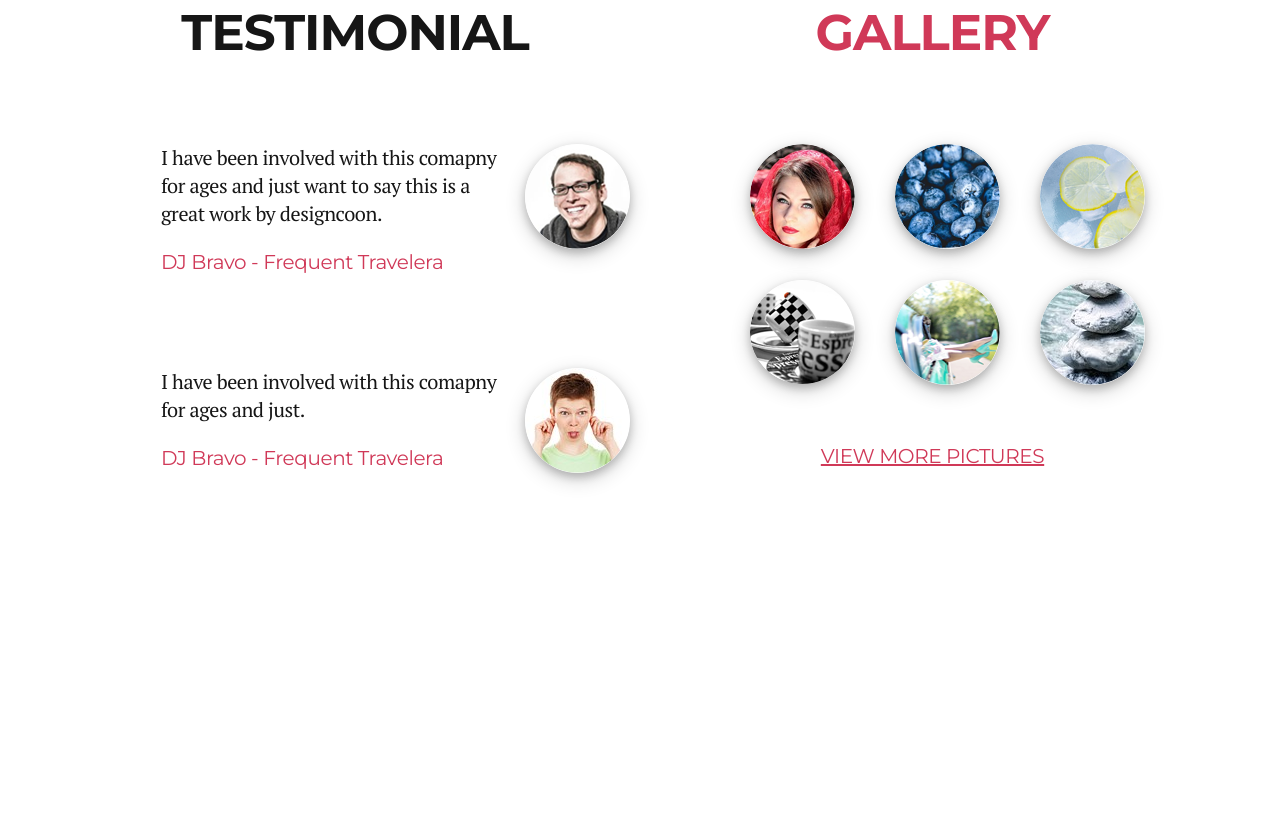
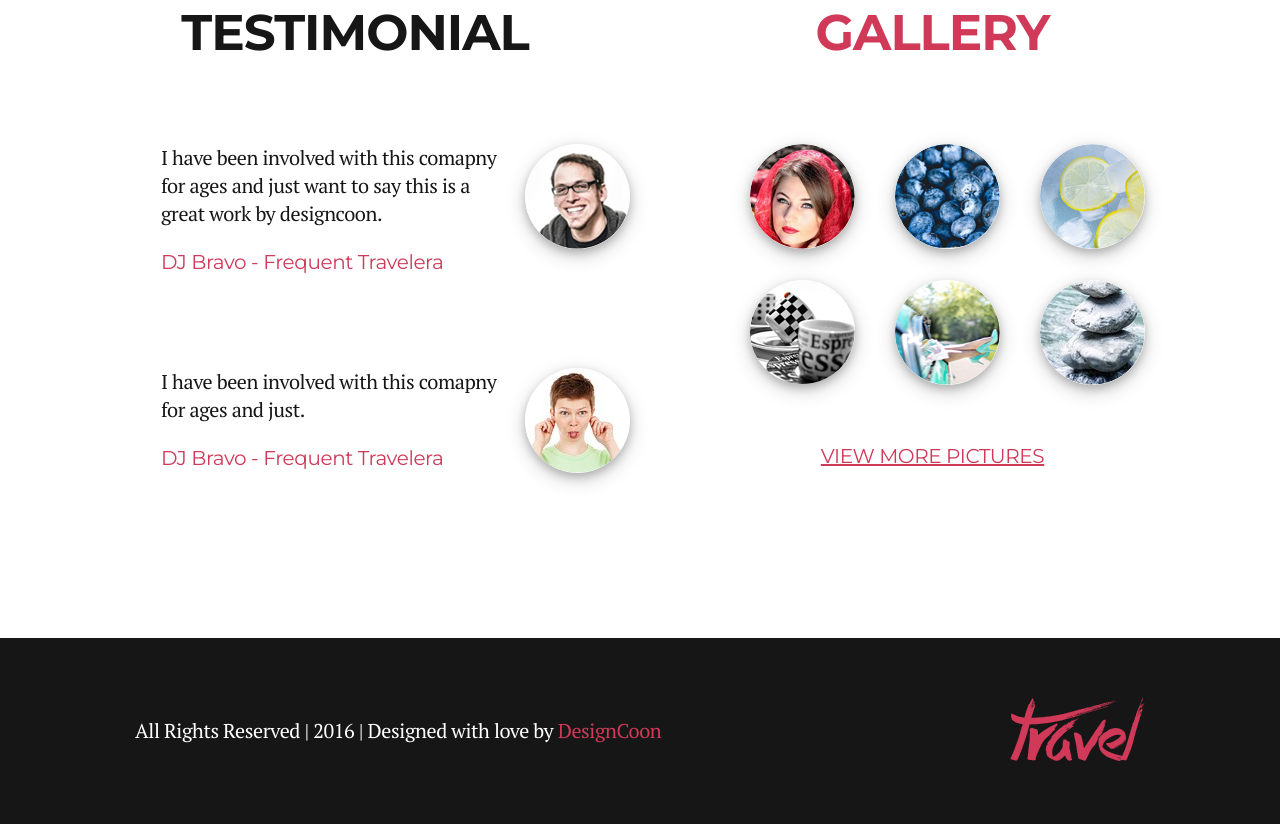
Before and after one commit to vladdpotapov/hillel-hometask-12-travel, a plain HTML site: page index.html in a window 1280 px wide. Shown: the part 2091-2915 px from the top of the page. Before the commit the page ends 2729 px from the top, so only its background shows below. Drawn offline with Linux system fonts and the light colour scheme.

Commit message:
Footer - done

```diff
--- a/index.html
+++ b/index.html
@@ -215,7 +215,7 @@
                                     DJ Bravo - Frequent Travelera
                                 </p>
                             </a>
-                            <div class="testimonial-card-photo-box testimonial-card-photo-box-01">                        <!--Photo-->
+                            <div class="testimonial-card-photo-box testimonial-card-photo-box-01">                 <!--Photo-->
                                 <img class="testimonial-card-photo" src="img/test-photo-01.png" alt="photo">
                             </div>
                         </div>
@@ -229,7 +229,7 @@
                                     DJ Bravo - Frequent Travelera
                                 </p>
                             </a>
-                            <div class="testimonial-card-photo-box testimonial-card-photo-box-02">                        <!--Photo-->
+                            <div class="testimonial-card-photo-box testimonial-card-photo-box-02">                <!--Photo-->
                                 <img class="testimonial-card-photo" src="img/test-photo-02.png" alt="photo">
                             </div>
                         </div>
@@ -256,6 +256,18 @@
             </div>
         </section>
     </main>
-
+<!-----------------------------------------------------FOOTER-------------------------------------------------->
+    <footer class="footer">
+        <div class="content-frame content-frame-flex">
+            <div class="rights-box">
+                <p class="rights">
+                    All Rights Reserved |  2016  |  Designed with love by <span class="rights-red">DesignCoon</span>
+                </p>
+            </div>
+            <div class="logo-box">
+                <a href="#" class="logo__link"><img src="img/logo.png" alt="logo" class="logo-img"></a>
+            </div>
+        </div>
+    </footer>
 </body>
 </html>
--- a/scss/index.scss
+++ b/scss/index.scss
@@ -558,3 +558,33 @@
         }
     }
 }
+
+// FOOTER
+.footer {
+    background-color: $color-03;
+    padding: 60px 0;
+}
+
+.content-frame-flex {
+    display: flex;
+
+    .rights-box {
+        display: flex;
+        align-items: center;
+
+        .rights {
+            font-family: "PT Serif";
+            @include text-style (20px, 400, -0.4px, $color-04);
+
+            .rights-red {
+                color: $color-01;
+            }
+        }
+    }
+
+    .logo-box {
+        display: flex;
+        align-items: center;
+        margin-left: auto;
+    }
+}
```
Also changed, not shown: css/index.css, 1 other file.
